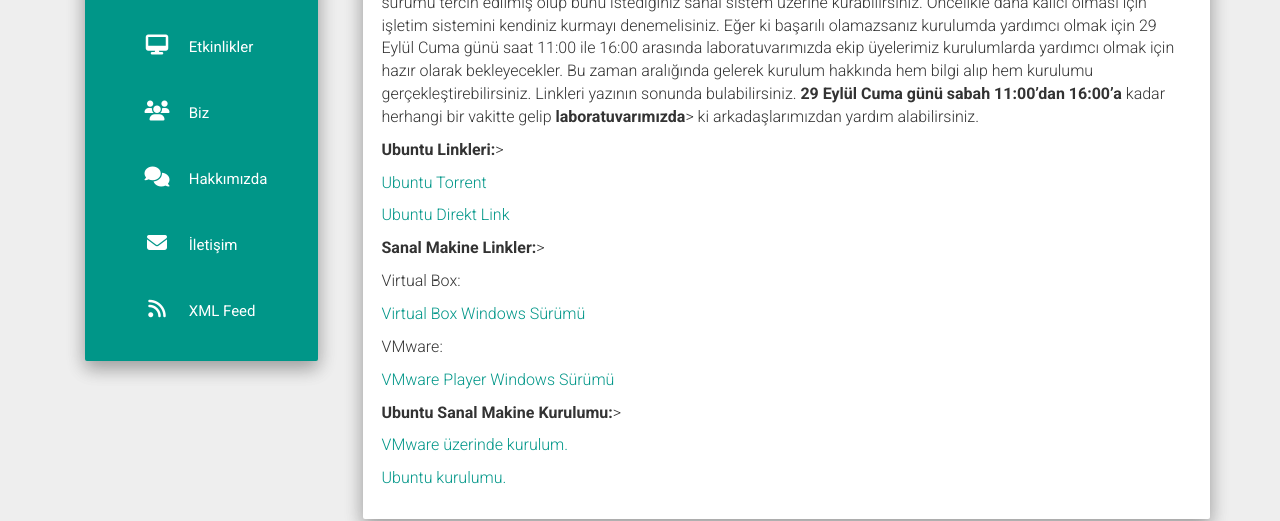
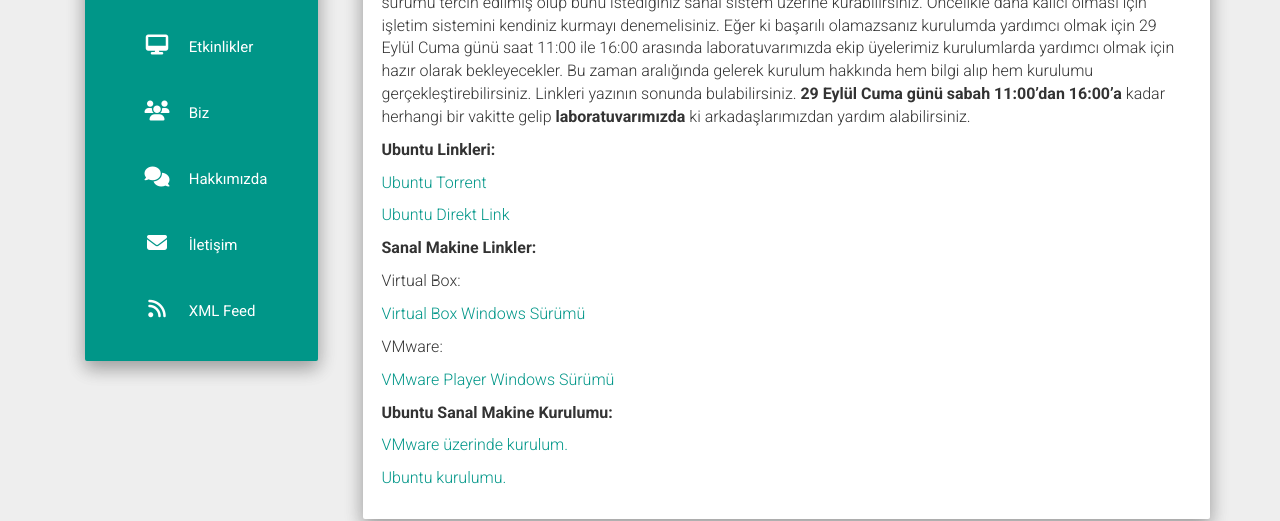
Before and after one commit to sausiber/old-website, a Jekyll site: the page built from static/projects/kurulum.md, in a window 1280 px wide. Shown: the part 281-802 px from the top of the page. Built offline with Jekyll 4.4.1, drawn with Linux system fonts in a browser that asks for light colours; nearby versions of some CDN libraries.

Commit message:
Parantez düzeltmesi
Parantez düzeltmesi yapıldı.

```diff
--- a/static/projects/kurulum.md
+++ b/static/projects/kurulum.md
@@ -4,15 +4,15 @@ title: Linux Kurulum
 permalink: /kurulum
 ---
 
-Siber güvenlik sektörünün vazgeçilmez işletim sistemi olan Linux kurulumunu daha sonraki etkinliklerimizden tam verim alabilmek için kurulu olması gerekmektedir. Bunun için kurulacak olan işletim sistemi olarak Ubuntu 17 sürümü tercih edilmiş olup bunu istediğiniz sanal sistem üzerine kurabilirsiniz. Öncelikle daha kalıcı olması için işletim sistemini kendiniz kurmayı denemelisiniz. Eğer ki başarılı olamazsanız kurulumda yardımcı olmak için 29 Eylül Cuma günü saat 11:00 ile 16:00 arasında laboratuvarımızda ekip üyelerimiz kurulumlarda yardımcı olmak için hazır olarak bekleyecekler. Bu zaman aralığında gelerek kurulum hakkında hem bilgi alıp hem kurulumu gerçekleştirebilirsiniz. Linkleri yazının sonunda bulabilirsiniz.  <strong>29 Eylül Cuma günü sabah 11:00'dan 16:00'a</strong> kadar herhangi bir vakitte gelip <strong>laboratuvarımızda</strong>> ki arkadaşlarımızdan yardım alabilirsiniz.
+Siber güvenlik sektörünün vazgeçilmez işletim sistemi olan Linux kurulumunu daha sonraki etkinliklerimizden tam verim alabilmek için kurulu olması gerekmektedir. Bunun için kurulacak olan işletim sistemi olarak Ubuntu 17 sürümü tercih edilmiş olup bunu istediğiniz sanal sistem üzerine kurabilirsiniz. Öncelikle daha kalıcı olması için işletim sistemini kendiniz kurmayı denemelisiniz. Eğer ki başarılı olamazsanız kurulumda yardımcı olmak için 29 Eylül Cuma günü saat 11:00 ile 16:00 arasında laboratuvarımızda ekip üyelerimiz kurulumlarda yardımcı olmak için hazır olarak bekleyecekler. Bu zaman aralığında gelerek kurulum hakkında hem bilgi alıp hem kurulumu gerçekleştirebilirsiniz. Linkleri yazının sonunda bulabilirsiniz.  <strong>29 Eylül Cuma günü sabah 11:00'dan 16:00'a</strong> kadar herhangi bir vakitte gelip <strong>laboratuvarımızda</strong> ki arkadaşlarımızdan yardım alabilirsiniz.
 
-<strong>Ubuntu Linkleri:</strong>>
+<strong>Ubuntu Linkleri:</strong>
 
 <a href="releases.ubuntu.com/17.04/ubuntu-17.04-desktop-amd64.iso.torrent">Ubuntu Torrent</a>
 
 <a href="https://www.ubuntu.com/download/desktop/thank-you?country=TR&version=17.04&architecture=amd64">Ubuntu Direkt Link</a>
 
-<strong>Sanal Makine Linkler:</strong>>
+<strong>Sanal Makine Linkler:</strong>
 
 Virtual Box:
 
@@ -22,7 +22,7 @@ VMware:
 
 <a href="https://my.vmware.com/web/vmware/free#desktop_end_user_computing/vmware_workstation_player/14_0">VMware Player Windows Sürümü</a>
 
-<strong>Ubuntu Sanal Makine Kurulumu:</strong>>
+<strong>Ubuntu Sanal Makine Kurulumu:</strong>
 
 <a href="https://www.youtube.com/watch?v=uQ10KvoW1ng">VMware üzerinde kurulum.</a>
 
```
